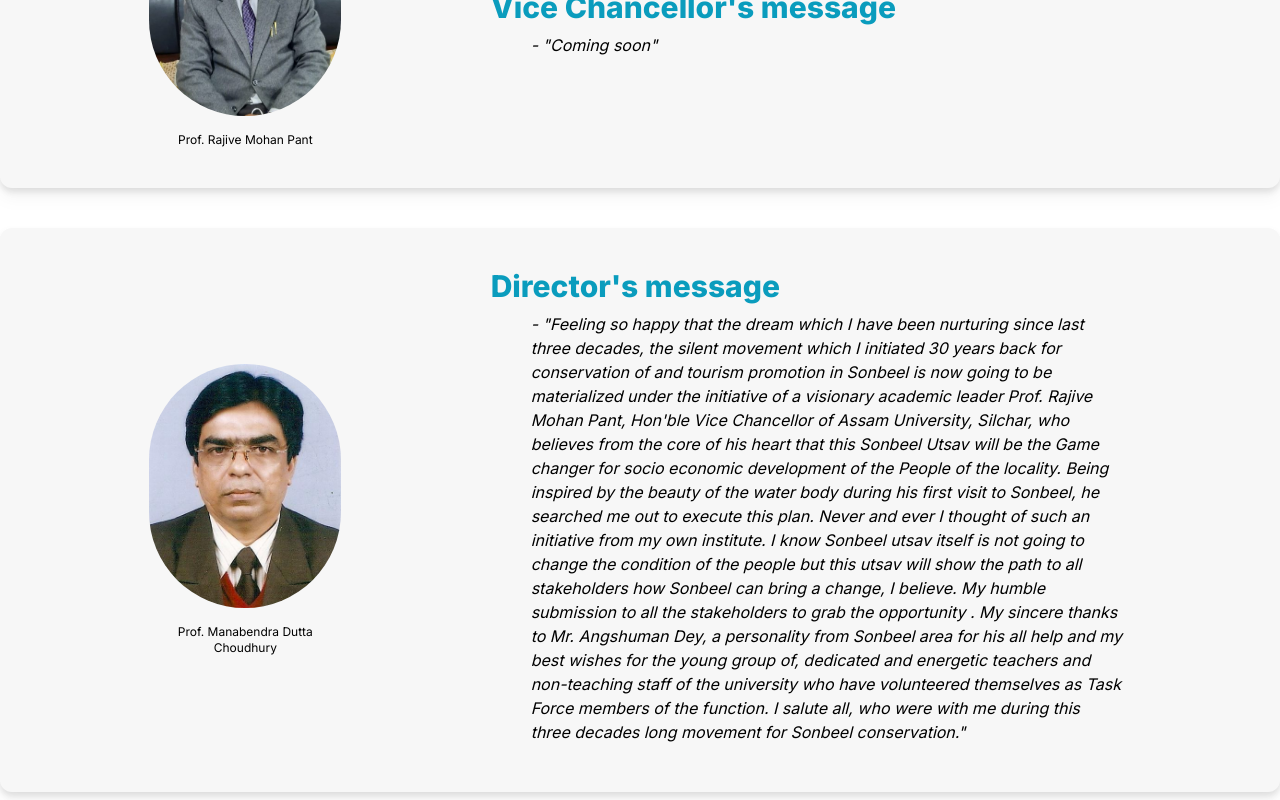
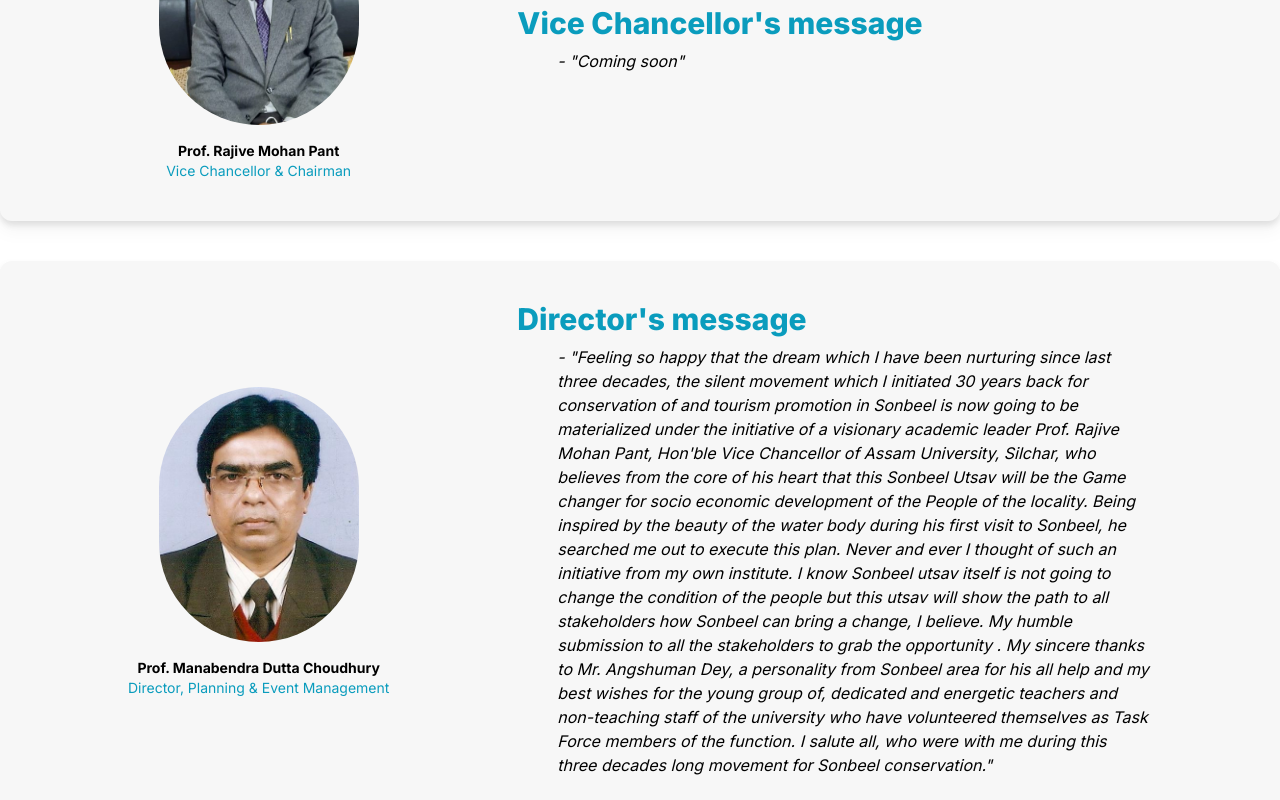
Before and after one commit to AyushKaithwas/sonbeel-festival, a Next.js app: page /message in a window 1280 px wide. Shown: the part 280-1080 px from the top of the page. Built offline with nearby package versions, Linux system fonts and the light colour scheme.

Commit message:
designation

```diff
--- a/app/message/page.tsx
+++ b/app/message/page.tsx
@@ -9,6 +9,7 @@ const messages = [
     content: "Coming soon",
     imageUrl: "/images/message/vc.jpg",
     name: "Prof. Rajive Mohan Pant",
+    designation: "Vice Chancellor & Chairman",
   },
   {
     id: "director",
@@ -17,6 +18,7 @@ const messages = [
       "Feeling so happy that the dream which I have been nurturing since last three decades, the silent movement which I initiated 30 years back for conservation of and tourism promotion in Sonbeel is now going to be materialized under the initiative of a visionary academic leader Prof. Rajive Mohan Pant, Hon'ble Vice Chancellor of Assam University, Silchar, who believes from the core of his heart that this Sonbeel Utsav will be the Game changer for socio economic development of the People of the locality. Being inspired by the beauty of the water body during his first visit to Sonbeel, he searched me out to  execute this plan. Never and ever I thought of such an initiative from my own institute. I know Sonbeel utsav itself is not going to change the condition of the people but this utsav will show the path to all stakeholders how Sonbeel can bring a change,  I believe. My humble submission to all the stakeholders to grab the opportunity . My sincere thanks to Mr. Angshuman Dey, a personality from Sonbeel area for his all help and my best wishes for the young group of, dedicated and energetic teachers and non-teaching staff of the university who have volunteered themselves as Task Force members of the function. I salute all, who were with me during this three decades long movement for Sonbeel conservation.",
     imageUrl: "/images/message/director.jpeg",
     name: "Prof. Manabendra Dutta Choudhury",
+    designation: "Director, Planning & Event Management",
   },
   {
     id: "registrar",
@@ -24,6 +26,7 @@ const messages = [
     content: "Coming soon",
     imageUrl: "/images/message/registrar.jpg",
     name: "Dr. Pradosh Kiran Nath",
+    designation: "Registrar & Organising Secretary",
   },
 ];
 
@@ -37,7 +40,7 @@ export default function Page() {
             key={message.id}
             className="flex w-[20rem] scroll-mb-10 scroll-mt-20 flex-row items-start justify-evenly gap-10 rounded-xl bg-card px-5 py-5 drop-shadow-lg md:w-[80rem] md:scroll-mb-20 md:scroll-mt-20 md:items-center md:px-10 md:py-10"
           >
-            <div className="flex w-[12rem] flex-col items-center gap-4 text-center">
+            <div className="flex w-[17rem] flex-col items-center gap-4 text-center">
               <Image
                 src={message.imageUrl}
                 alt="logo"
@@ -45,7 +48,12 @@ export default function Page() {
                 height={200}
                 className="cursor-pointer rounded-full"
               />
-              <h2 className=" text-xs">{message.name}</h2>
+              <div>
+                <h2 className="text-sm font-bold">{message.name}</h2>
+                <h2 className=" text-xs text-primary md:text-sm">
+                  {message.designation}
+                </h2>
+              </div>
             </div>
             <div className="w-[40rem]">
               <H1>{message.title}</H1>
```
